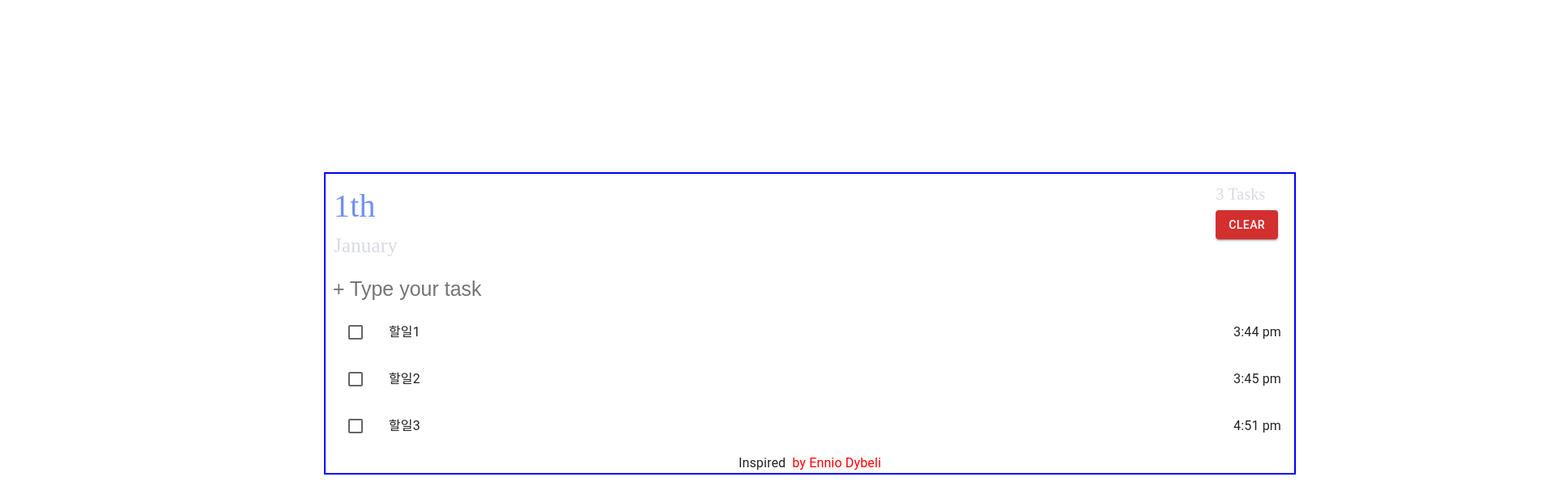
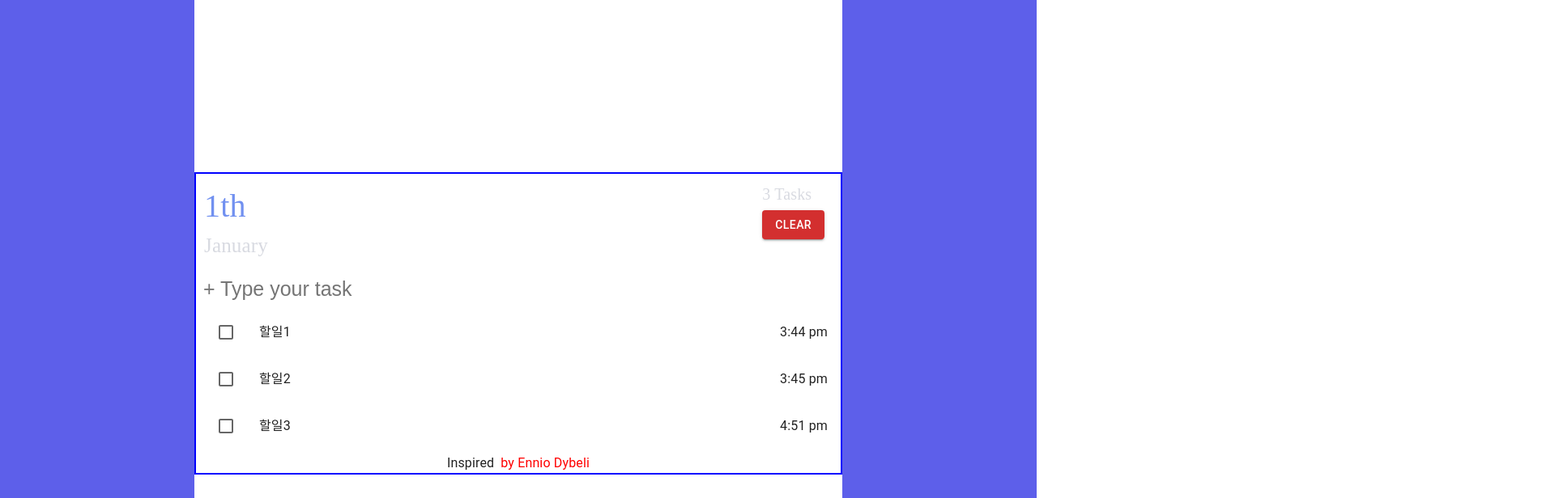
Before and after one commit to hyunsokstar/test-for-frontend, a Next.js app in the folder front/: page / in a window 1280 px wide. Shown: the top 616 px of the page at 81% size, 1920 px wide, since content can reach past the window. Built offline with nearby package versions, Linux system fonts and the light colour scheme; no server answers.

Commit message:
updaate for test

```diff
--- a/front/components/container/TodosContainer2.tsx
+++ b/front/components/container/TodosContainer2.tsx
@@ -17,21 +17,21 @@ function TodosContainer2({ }: Props) {
     const [checked_list, set_checked_list] = useState<Array<number>>([]);
     const [inputValue, setInputValue] = useState("")
 
-    const add_todo = (e: any) => {
+    const add_todo = async (e: any) => {
         const randomId = Math.random();
 
         if (e.key === 'Enter') {
             // console.log("입력 확인  : ", e.target.value);
             const todo = e.target.value;
 
-            const time = new Date();
-            const create_at_for_row = time.toLocaleTimeString("en", { hour: '2-digit', minute: '2-digit' }).toLowerCase();
+            const time = await new Date();
+            const create_at_for_row = await time.toLocaleTimeString("en", { hour: '2-digit', minute: '2-digit' }).toLowerCase();
 
 
             set_data_for_todos((prev: any) => [...prev, { id: randomId, todo: todo, createdAt: create_at_for_row }]);
             setInputValue("")
         } else {
-            // console.log("안걸려");
+            console.log("안걸려");
         }
 
     }
@@ -81,7 +81,7 @@ function TodosContainer2({ }: Props) {
             display: "flex",
             flexDirection: "column",
             border: "2px solid blue",
-            width: "60%",
+            width: "100%",
             margin: "auto",
             gap: '5px'
         }}>
@@ -90,7 +90,7 @@ function TodosContainer2({ }: Props) {
                 <TodoHeader task_of_number={data_for_todos.length} clearButtonHandler={clearButtonHandler} />
             </div>
 
-            <div >
+            <div>
                 <TodoInput add_todo={add_todo} inputValue={inputValue} setInputValue={setInputValue} />
             </div>
 
--- a/front/pages/index.tsx
+++ b/front/pages/index.tsx
@@ -5,105 +5,23 @@ import TodosContainer2 from '../components/container/TodosContainer2'
 type Props = {}
 
 function front_test({ }: Props) {
-  // const [data_for_todos, set_data_for_todos] = useState<any>(sapme_todos);
-  // const [checked_list, set_checked_list] = useState<Array<number>>([]);
-  // const [inputValue, setInputValue] = useState("")
-
-
-  // const add_todo = (e: any) => {
-  //   // console.log("e add_todo:", e);
-  //   const randomId = Math.random();
-  //   // console.log("e enter: ", e);
-
-  //   if (e.key === 'Enter') {
-  //     // console.log("입력 확인  : ", e.target.value);
-
-  //     const todo = e.target.value;
-
-  //     const time = new Date();
-  //     const create_at_for_row = time.toLocaleTimeString("en", { hour: '2-digit', minute: '2-digit' }).slice(-1).toLowerCase();
-
-
-  //     set_data_for_todos((prev: any) => [...prev, { id: randomId, todo: todo, createdAt: create_at_for_row }]);
-  //     setInputValue("")
-  //   } else {
-  //     // console.log("안걸려");
-  //   }
-
-  // }
-
-  // const checkHandler = (e: React.FormEvent<HTMLInputElement>) => {
-  //   const target = e.target as HTMLInputElement;
-  //   const checked = target.checked;
-  //   const checked_id = Number(target.id);
-
-  //   if (checked) {
-  //     set_checked_list(([...checked_list, checked_id]))
-  //   } else {
-  //     console.log("체크 취소 => 체크 ");
-  //     const new_checked_list = checked_list.filter((chid: any) => {
-  //       if (chid !== checked_id) {
-  //         return checked_id;
-  //       }
-  //     })
-  //     set_checked_list(new_checked_list);
-  //   }
-
-  // }
-
-  // const clearButtonHandler = () => {
-  //   console.log("clearButtonHandler : ", clearButtonHandler);
-
-
-  //   set_data_for_todos([]);
-  //   if (checked_list.length === 0) {
-  //     alert("삭제할 row를 선택해 주세요 !!");
-  //     return;
-  //   }
-
-  //   const new_data_for_todos_for_delete = data_for_todos.filter((row: any) => {
-  //     // return row
-
-  //     if (!checked_list.includes(row.id)) {
-  //       return row;
-  //     }
-
-  //   })
-  //   set_data_for_todos(new_data_for_todos_for_delete);
-
-  // }
 
   return (
+    <>
+
+      <div style={{ width: "100%", border: "0px solid blue", display: "flex", justifyContent: "center", backgroundColor: "#5d5fea" }}>
         <div style={{
+          backgroundColor: "white",
           display: "flex",
-      justifyContent: "center",
-      alignItems: "center",
+          // justifyContent: "center",
+          // alignItems: "center",
           height: "100vh",
-      width: "2000px"
-      // flexDirection: "column",
-      // border: "2px solid blue",
-      // width: "60%",
-      // margin: "auto",
-      // gap: '5px'
+          width: "800px",
         }}>
           <TodosContainer2 />
-      {/* <div style={{ padding: "10px" }}>
-        <TodoHeader task_of_number={data_for_todos.length} clearButtonHandler={clearButtonHandler} />
         </div>
-
-      <div >
-        <TodoInput add_todo={add_todo} inputValue={inputValue} setInputValue={setInputValue} />
       </div>
-
-      <div>
-        <TodoList data_for_todos={data_for_todos} checkHandler={checkHandler} checked_list={checked_list} />
-      </div>
-
-      <div style={{ display: "flex", justifyContent: "center" }}>
-        <BottomContainer />
-      </div> */}
-
-    </div>
+    </>
   )
 }
 
```
Lines whose indentation alone changed are shown as unchanged.
